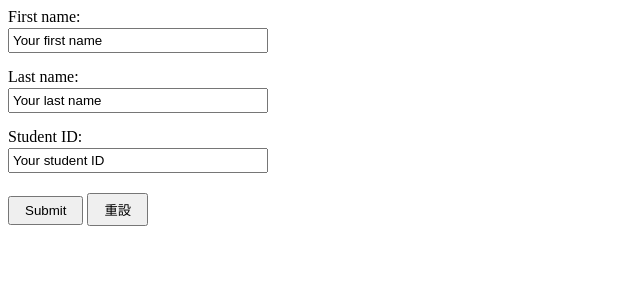
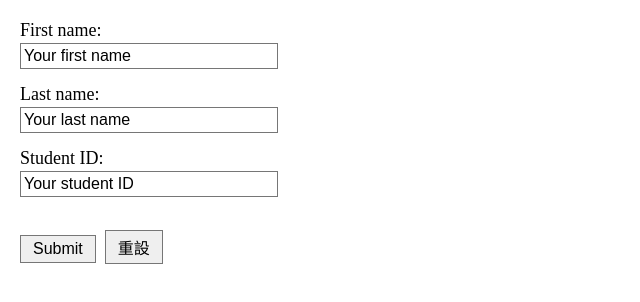
Before and after one commit to c113403038/form, a plain HTML site: page index.html in a window 1280 px wide. Shown: the whole page, without its empty margins (0-640 px from the left). Drawn offline with Linux system fonts and the light colour scheme.

Commit message:
Update index.html

```diff
--- a/index.html
+++ b/index.html
@@ -1,15 +1,46 @@
 <!DOCTYPE html>
-<html lang="en">
+<html lang="zh-Hant">
 <head>
     <meta charset="UTF-8">
-    <title>Student Information Form</title>
+    <meta name="viewport" content="width=device-width, initial-scale=1.0">
+    <title>Form</title>
     <style>
-        body { font-family: "Times New Roman", serif; }
-        .form-group { margin-bottom: 15px; }
-        label { display: block; margin-bottom: 2px; }
-        input[type="text"] { width: 250px; padding: 3px; }
-        .button-container { margin-top: 20px; }
-        button, input[type="reset"] { padding: 5px 15px; cursor: pointer; }
+        body {
+            font-family: "Times New Roman", serif;
+            margin: 20px;
+        }
+
+        .form-group {
+            margin-bottom: 15px;
+        }
+
+        label {
+            display: block;
+            font-size: 18px;
+            margin-bottom: 2px;
+        }
+
+        input[type="text"] {
+            width: 250px;
+            padding: 3px;
+            border: 1px solid #767676;
+            font-size: 16px;
+        }
+
+        .btn {
+            background-color: #efefef;
+            border: 1px solid #767676;
+            border-radius: 0px;
+            padding: 4px 12px;
+            font-size: 16px;
+            cursor: pointer;
+            color: black;
+            margin-right: 5px;
+        }
+
+        .btn:active {
+            background-color: #d5d5d5;
+        }
     </style>
 </head>
 <body>
@@ -30,10 +61,10 @@
             <input type="text" id="sid" name="sid" value="Your student ID">
         </div>
 
-        <div class="button-container">
-            <button type="submit">Submit</button>
-            <input type="reset" value="重設">
-        </div>
+        <br>
+
+        <button type="submit" class="btn">Submit</button>
+        <input type="reset" class="btn" value="重設">
     </form>
 
 </body>
```
